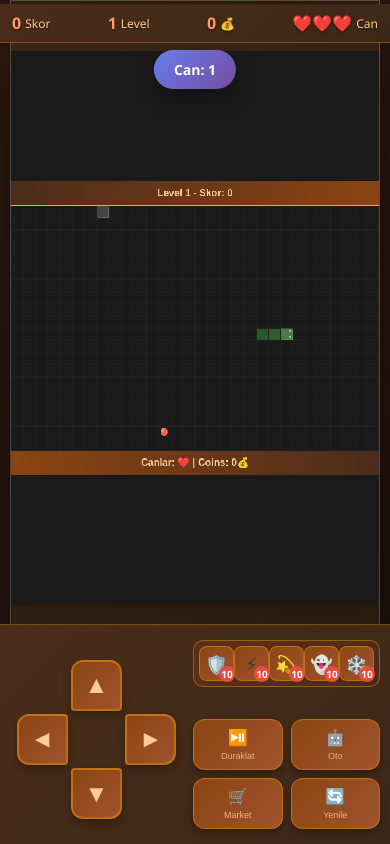
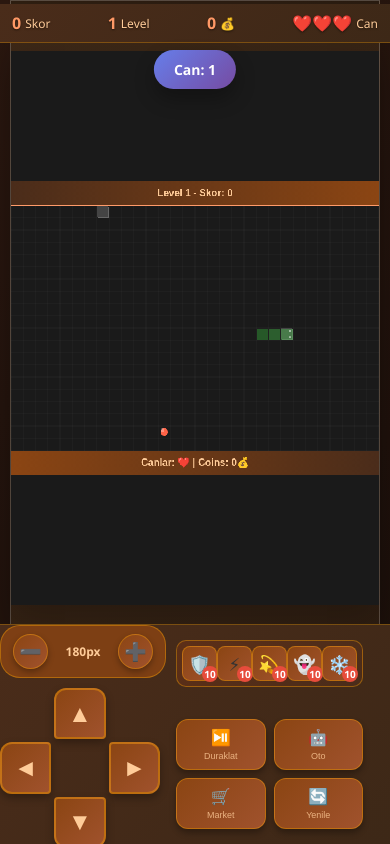
Before and after one commit to byress11/y-lan, a plain HTML site: page index.html in a window 390 px wide. Drawn offline with Linux system fonts and the light colour scheme.

Commit message:
Update index.html

```diff
--- a/index.html
+++ b/index.html
@@ -586,12 +586,7 @@
             }
 
             .mobile-left {
-                flex: 1.2;
-                display: flex;
-                justify-content: center;
-                align-items: center;
-                padding-left: 10px;
-                padding-top: 10px; /* Added to move dpad up */
+                flex: 0 0 auto;
             }
 
             .mobile-right {
@@ -1071,6 +1066,51 @@
                 transform: translateY(-50px);
             }
         }
+
+        /* D-Pad Boyut Kontrolleri */
+        .dpad-size-controls {
+            display: flex;
+            align-items: center;
+            justify-content: center;
+            gap: 10px;
+            margin-bottom: 10px;
+            background: rgba(139, 69, 19, 0.8);
+            padding: 8px 12px;
+            border-radius: 20px;
+            border: 1px solid rgba(255, 165, 0, 0.4);
+        }
+
+        .size-btn {
+            background: linear-gradient(135deg, #8b4513 0%, #a0522d 100%);
+            border: none;
+            border-radius: 50%;
+            width: 35px;
+            height: 35px;
+            color: #ffcc99;
+            font-size: 18px;
+            font-weight: bold;
+            display: flex;
+            align-items: center;
+            justify-content: center;
+            box-shadow: 0 3px 6px rgba(0, 0, 0, 0.3);
+            border: 1px solid rgba(255, 165, 0, 0.4);
+            -webkit-tap-highlight-color: transparent;
+        }
+
+        .size-btn:active {
+            transform: scale(0.9);
+            background: linear-gradient(135deg, #cd853f 0%, #daa520 100%);
+        }
+
+        .size-indicator {
+            color: #ffcc99;
+            font-size: 12px;
+            font-weight: bold;
+            min-width: 50px;
+            text-align: center;
+        }
+
+        /* D-Pad Redesign */
     </style>
 </head>
 <body>
@@ -1159,7 +1199,14 @@
     <!-- Mobil Kontroller -->
     <div class="mobile-controls">
         <div class="mobile-left">
-            <div class="dpad">
+            <!-- Dpad Boyut Kontrolleri -->
+            <div class="dpad-size-controls">
+                <button class="size-btn" ontouchstart="adjustDpadSize(-10)">➖</button>
+                <span class="size-indicator" id="dpadSizeIndicator">180px</span>
+                <button class="size-btn" ontouchstart="adjustDpadSize(10)">➕</button>
+            </div>
+
+            <div class="dpad" id="dpad">
                 <button class="dpad-btn up" ontouchstart="changeDirection('up')">▲</button>
                 <button class="dpad-btn left" ontouchstart="changeDirection('left')">◄</button>
                 <button class="dpad-btn right" ontouchstart="changeDirection('right')">►</button>
@@ -3717,6 +3764,55 @@
                 }
             }
         }
+
+        // Dpad Boyut Ayarlama
+        let currentDpadSize = 180; // Başlangıç boyutu
+
+        function adjustDpadSize(change) {
+            currentDpadSize += change;
+
+            // Minimum boyut kontrolü (50px)
+            if (currentDpadSize < 50) {
+                currentDpadSize = 50;
+            }
+
+            // Dpad ve butonları güncelle
+            const dpad = document.getElementById('dpad');
+            const sizeIndicator = document.getElementById('dpadSizeIndicator');
+
+            if (dpad && sizeIndicator) {
+                dpad.style.width = currentDpadSize + 'px';
+                dpad.style.height = currentDpadSize + 'px';
+                sizeIndicator.textContent = currentDpadSize + 'px';
+
+                // Font boyutunu da orantılı ayarla
+                const fontRatio = currentDpadSize / 180; // 180px = başlangıç boyutu
+                const newFontSize = Math.max(12, Math.floor(28 * fontRatio)); // Min 12px, max orantılı
+
+                const dpadBtns = dpad.querySelectorAll('.dpad-btn');
+                dpadBtns.forEach(btn => {
+                    btn.style.fontSize = newFontSize + 'px';
+                });
+
+                // LocalStorage'a kaydet
+                localStorage.setItem('dpadSize', currentDpadSize);
+            }
+        }
+
+        // Sayfa yüklendiğinde kaydedilmiş boyutu yükle
+        function loadDpadSize() {
+            const savedSize = localStorage.getItem('dpadSize');
+            if (savedSize) {
+                currentDpadSize = parseInt(savedSize);
+                // Boyutu uygula
+                adjustDpadSize(0); // 0 değişiklik ile mevcut boyutu uygula
+            }
+        }
+
+        // Sayfa yüklendiğinde boyutu yükle
+        document.addEventListener('DOMContentLoaded', () => {
+            loadDpadSize();
+        });
     </script>
 </body>
 </html>
```
